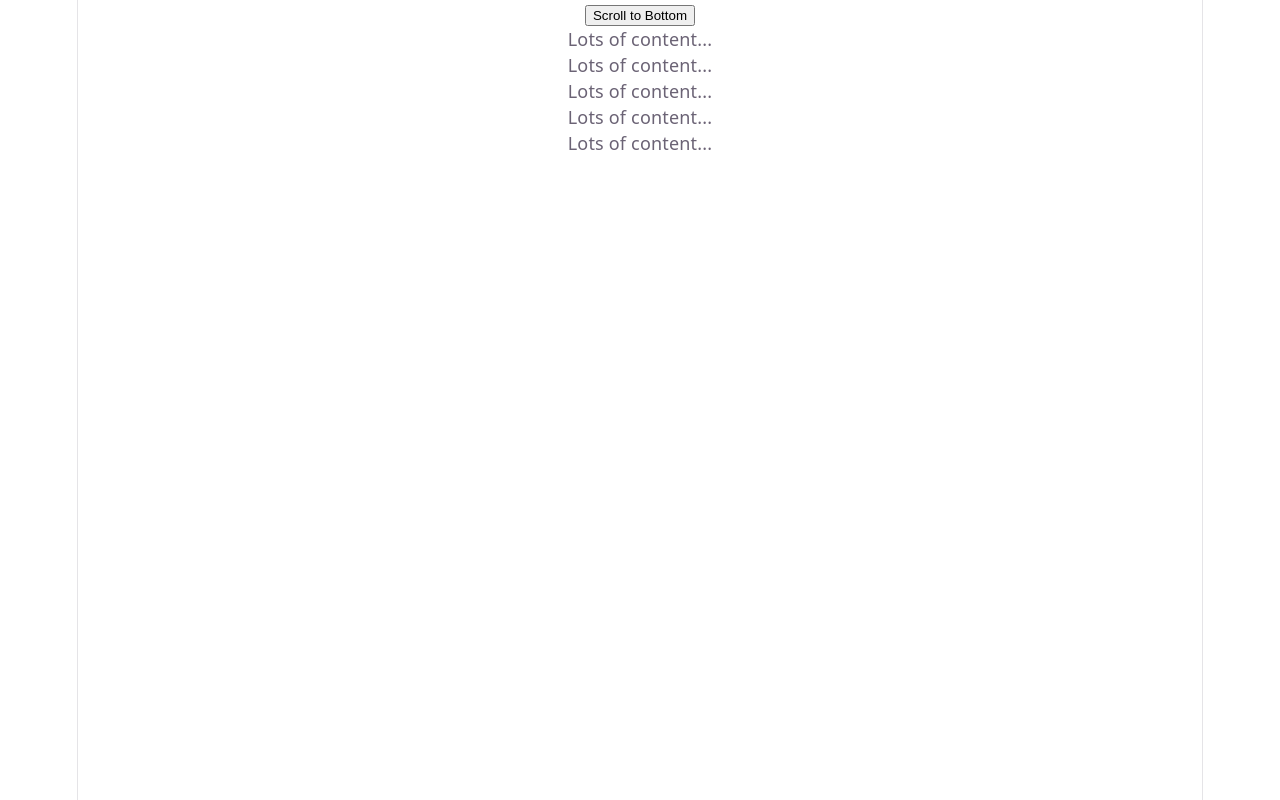
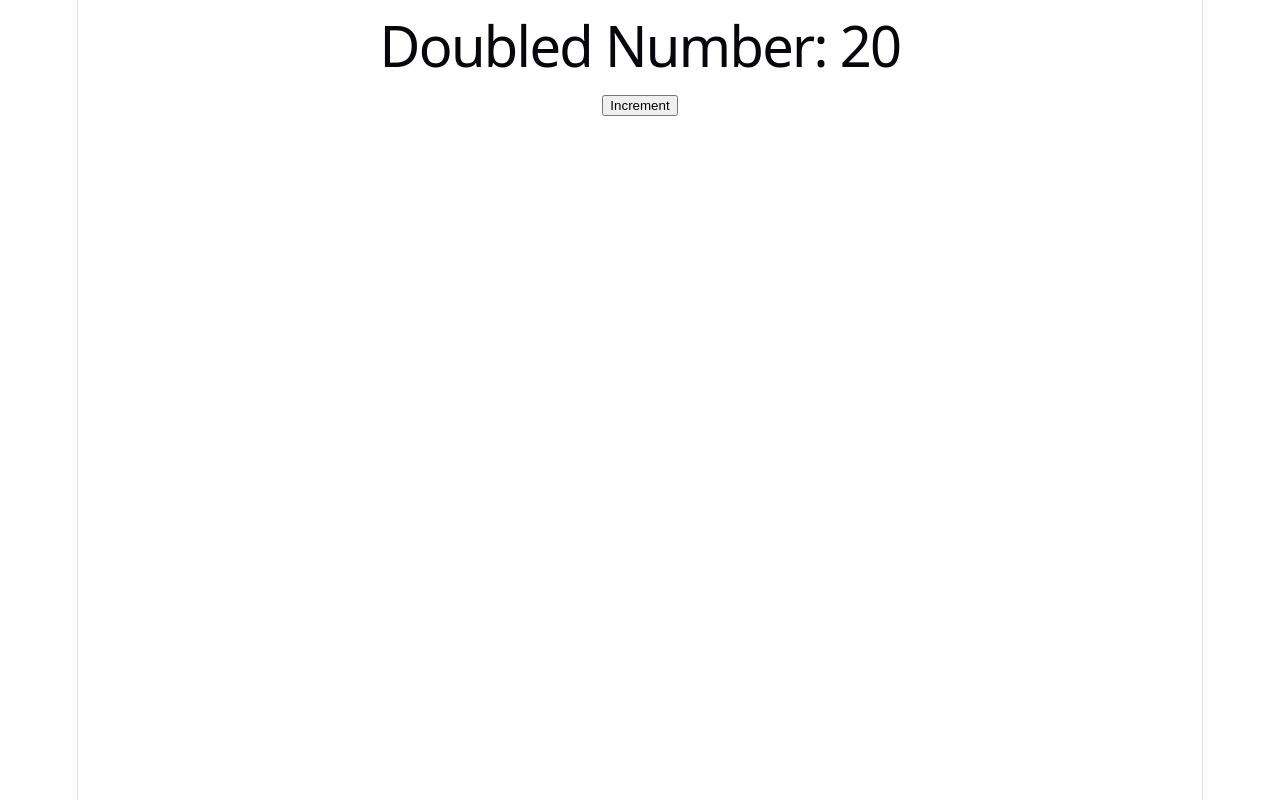
Before and after one commit to abhicism/react-codes, a React (Vite) app: page / in a window 1280 px wide. Shown: the top 800 px of the page. Built offline with nearby package versions, Linux system fonts and the light colour scheme.

Commit message:
usememo used for increment number

```diff
--- a/src/App.tsx
+++ b/src/App.tsx
@@ -1,27 +1,19 @@
-import { useRef } from "react";
+import { useMemo, useState } from "react";
 
 function App() {
-  const bottomRef = useRef<HTMLDivElement>(null);
+    const [number, setNumber] = useState(10);
 
-  function scrollToBottom() {
-    bottomRef.current?.scrollIntoView({ behavior: "smooth" });
-  }
+    const doubledNumber = useMemo(() => {
+        console.log("Calculating doubled number...");
+        return number * 2;
+    }, [number]);
 
-  return (
-    <div>
-      <button onClick={scrollToBottom}>Scroll to Bottom</button>
-
-      <div style={{ height: "1500px" }}>
-        <p>Lots of content...</p>
-        <p>Lots of content...</p>
-        <p>Lots of content...</p>
-        <p>Lots of content...</p>
-        <p>Lots of content...</p>
-      </div>
-
-      <div ref={bottomRef}>Bottom of the page</div>
-    </div>
-  );
+    return (
+        <div>
+            <h1>Doubled Number: {doubledNumber}</h1>
+            <button onClick={() => setNumber(number + 1)}>Increment</button>
+        </div>
+    )
 }
 
 export default App;
```
